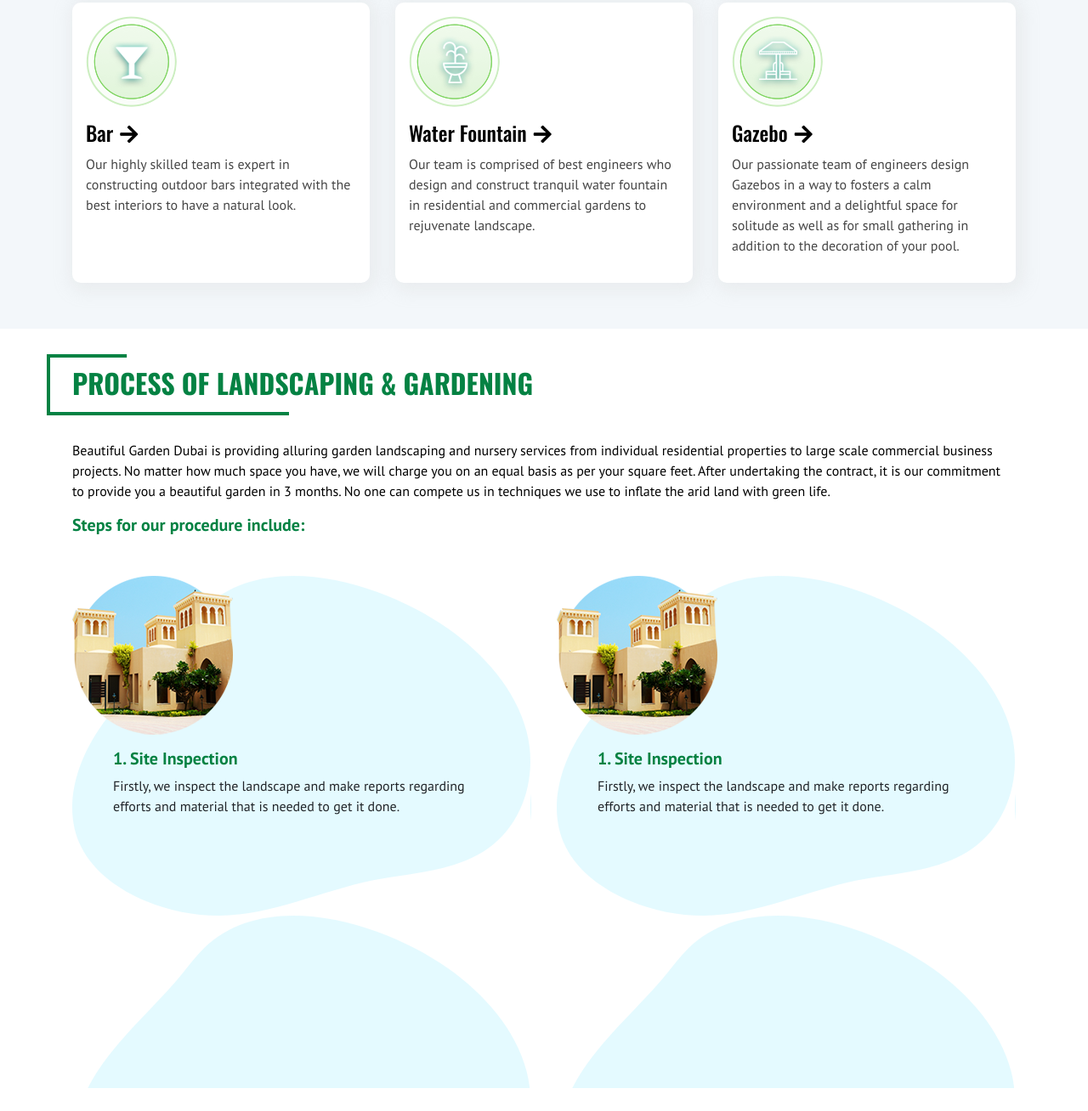
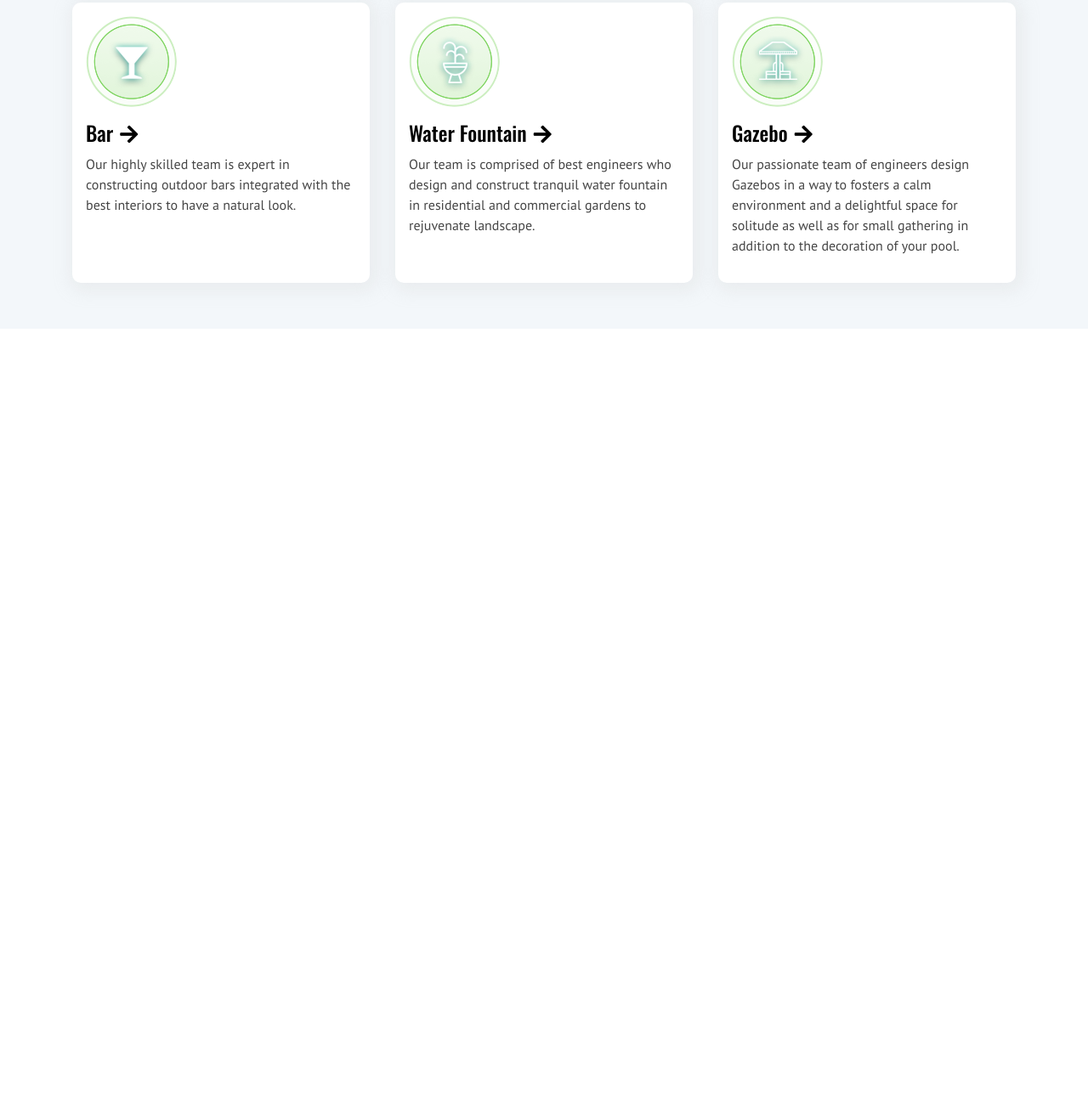
Before and after one commit to HarishSTOnline/bg, a plain HTML site: page index.html in a window 1280 px wide. Shown: the part 2339-3647 px from the top of the page at 85% size. After the commit the page ends 2726 px from the top, so only its background shows below. Drawn offline with nearby package versions, Linux system fonts and the light colour scheme.

Commit message:
Removed Process of Landscaping

```diff
--- a/index.html
+++ b/index.html
@@ -302,7 +302,7 @@
     <!-- Landscaping services End -->
 
     <!-- Process of landscaping -->
-    <section class="landscaping_process__section">
+    <!-- <section class="landscaping_process__section">
         <div class="container">
             <div class="section__heading">
                 <h2 class="heading_primary">PROCESS OF LANDSCAPING & GARDENING</h2>
@@ -339,7 +339,7 @@
                     </div>
 
                     <div class="col-12 col-sm-6 mb-4">
-                        <div class="step" style="background-image: url('svg/step-svg.svg');">
+                        <div class="step" style="background-image: url('svg/step-svg.svg') no-repeat;">
 
                             <img src="images/process/process_list_1.png" alt="">
                             <div class="content px-5 mt-3" style="min-height: 400px;">
@@ -358,7 +358,7 @@
             </div>
 
         </div>
-    </section>
+    </section> -->
     <!-- Process of landscaping End -->
 
     <!-- <svg width="1140" height="780" fill="none" xmlns="http://www.w3.org/2000/svg">
```
